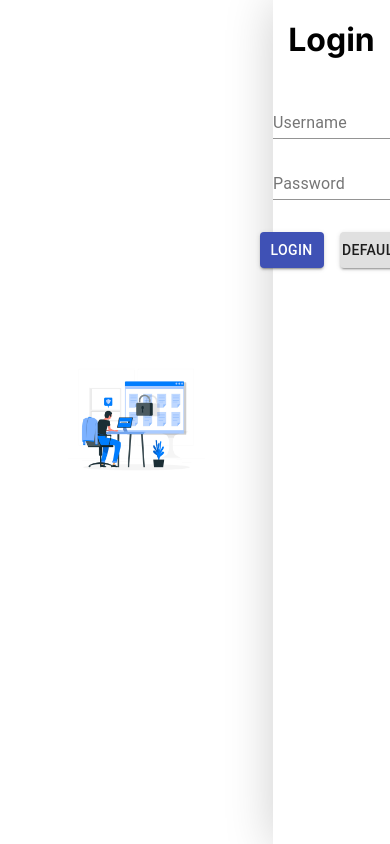
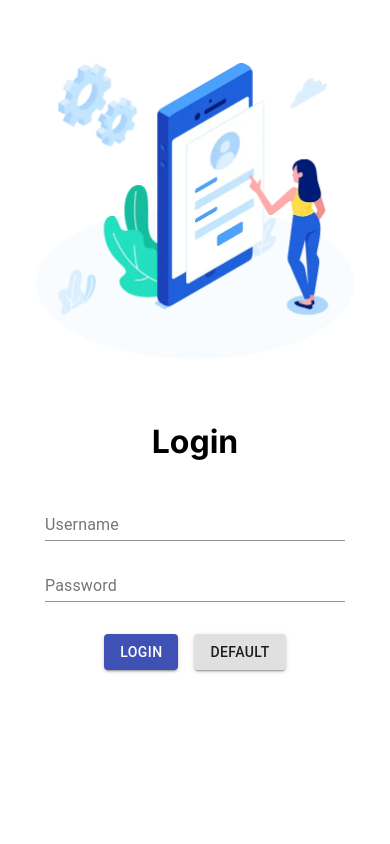
Before and after one commit to sdeepanshu11111/sku-data, a React (Create React App) app: page /login in a window 390 px wide. Built offline with nearby package versions, Linux system fonts and the light colour scheme.

Commit message:
ddgddgdga

```diff
--- a/src/components/pages/login.js
+++ b/src/components/pages/login.js
@@ -5,6 +5,8 @@ import { TextField, Button } from "@material-ui/core";
 // images
 
 import LeftImage from "./images/login_left.jpg";
+
+import LoginRight from "./images/login_right.png";
 
 const Login = () => {
   return (
@@ -14,7 +16,7 @@ const Login = () => {
       </div>
       <div className="login-right">
         <div className="up">
-          <img src="" alt="" />
+          <img src={LoginRight} alt="" />
         </div>
         <div className="down">
           <h1>Login</h1>
--- a/src/styles/_LogIn.scss
+++ b/src/styles/_LogIn.scss
@@ -17,12 +17,33 @@
 
   .login-right {
     width: 30%;
+    height: 100vh;
     box-shadow: 2px 2px 50px #cacaca;
     // background-color: antiquewhite;
+
+    display: flex;
+    flex-direction: column;
+    align-items: center;
+    justify-content: center;
+
+    .up {
+      width: 100%;
+      height: 50%;
+
+      display: flex;
+      flex-direction: column;
+      align-items: center;
+      justify-content: center;
+
+      img {
+        height: 70%;
+      }
+    }
 
     .down {
       // background-color: aquamarine;
       width: 100%;
+      height: 50%;
 
       // background-color: gray;
 
@@ -59,3 +80,61 @@
     }
   }
 }
+
+@media (max-width: 540px) {
+  .login-container {
+    .login-left {
+      display: none;
+
+      img {
+        display: none;
+      }
+    }
+
+    .login-right {
+      width: 100%;
+      margin: auto;
+      height: 100vh;
+      box-shadow: 2px 2px 50px #cacaca;
+      // background-color: antiquewhite;
+
+      .down {
+        // background-color: aquamarine;
+        width: 100%;
+
+        // background-color: gray;
+
+        h1 {
+          margin-bottom: 2rem;
+          text-align: center;
+        }
+
+        .inp {
+          // background-color: gray;
+          width: 100%;
+          display: flex;
+
+          justify-content: center;
+
+          #standard-basic {
+            width: 300px;
+          }
+        }
+
+        .inp:first-of-type {
+          margin-bottom: 0.8rem;
+        }
+
+        .submit {
+          display: flex;
+          justify-content: center;
+          align-items: center;
+
+          Button {
+            margin: 2rem 0.5rem;
+          }
+        }
+      }
+    }
+  }
+}
```
Also changed, not shown: src/components/pages/images/login_right.png (added).
